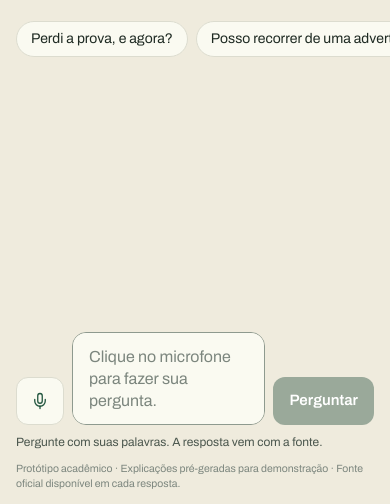
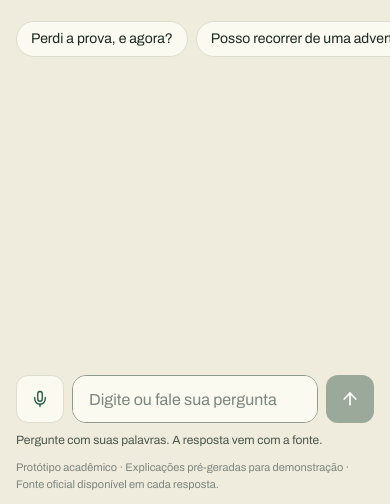
Before and after one commit to diogonuness/norma-clara, a plain HTML site: page index.html in a window 390 px wide. Shown: the part 340-844 px from the top of the page. Drawn offline with Linux system fonts and the light colour scheme.

Commit message:
Composer no celular: botão de seta e placeholders curtos
Em max-width 640px:
- "Perguntar" vira um quadrado 48x48 com seta (lucide ArrowUp), mesmas
  cores de ativo e desabilitado, aria-label="Perguntar".
- Placeholders curtos ("Digite ou fale sua pergunta", "Resposta
  chegando..."), trocados ao cruzar o breakpoint. Em 390 px todos cabem
  numa linha (campo de 48 px); o campo ocupa o espaço restante, 16 px.
- Ajuda em 12 px e rodapé em 11 px, no máximo 2 linhas.
- A ajuda de "review" diz "Toque na seta para enviar", já que o botão
  não mostra mais a palavra Perguntar.

Co-Authored-By: Claude Opus 5.5 <noreply@anthropic.com>

```diff
--- a/app.js
+++ b/app.js
@@ -237,13 +237,23 @@ const $seloDemo = document.getElementById('selo-demo');
 const $reiniciar = document.getElementById('btn-reiniciar');
 const $anuncio = document.getElementById('anuncio');
 
-const PLACEHOLDERS = {
+const PLACEHOLDERS_LONGOS = {
   idle: 'Clique no microfone para fazer sua pergunta.',
   listening: 'Pode falar...',
   review: '',
   answering: 'Sua resposta está chegando...',
   done: 'Faça outra pergunta...'
 };
+/* no celular o campo tem ~210 px: cada placeholder cabe numa linha */
+const PLACEHOLDERS_CURTOS = {
+  idle: 'Digite ou fale sua pergunta',
+  listening: 'Pode falar...',
+  review: '',
+  answering: 'Resposta chegando...',
+  done: 'Faça outra pergunta...'
+};
+const telaEstreita = matchMedia('(max-width: 640px)');
+let PLACEHOLDERS = telaEstreita.matches ? PLACEHOLDERS_CURTOS : PLACEHOLDERS_LONGOS;
 const AJUDA_PADRAO = 'Pergunte com suas palavras. A resposta vem com a fonte.';
 const AJUDAS = {
   idle: AJUDA_PADRAO,
@@ -261,7 +271,11 @@ function definirEstado(novo, ajuda) {
   estado = novo;
   document.body.dataset.estado = novo;
   if (novo !== 'review') $campo.placeholder = PLACEHOLDERS[novo] || '';
-  $ajuda.textContent = ajuda != null ? ajuda : (AJUDAS[novo] || AJUDA_PADRAO);
+  /* no celular o botão é só uma seta: a ajuda não pode falar em "Perguntar" */
+  const ajudaPadrao = novo === 'review' && telaEstreita.matches
+    ? 'Tudo certo? Toque na seta para enviar.'
+    : (AJUDAS[novo] || AJUDA_PADRAO);
+  $ajuda.textContent = ajuda != null ? ajuda : ajudaPadrao;
 
   const podeEnviar = novo === 'review';
   $enviar.disabled = !podeEnviar;
@@ -889,6 +903,11 @@ if (micIndisponivel) {
   $mic.setAttribute('aria-label', 'Falar pergunta (indisponível neste navegador)');
 }
 definirEstado('idle');
+telaEstreita.addEventListener('change', () => {
+  PLACEHOLDERS = telaEstreita.matches ? PLACEHOLDERS_CURTOS : PLACEHOLDERS_LONGOS;
+  if (estado !== 'review') $campo.placeholder = PLACEHOLDERS[estado] || '';
+  autoCrescer();
+});
 addEventListener('resize', autoCrescer);
 if (document.fonts) document.fonts.ready.then(autoCrescer);
 })();
--- a/index.html
+++ b/index.html
@@ -51,7 +51,10 @@
           <svg aria-hidden="true" viewBox="0 0 24 24" width="16" height="16" fill="none" stroke="currentColor" stroke-width="1.75" stroke-linecap="round" stroke-linejoin="round"><path d="M3 6h18"/><path d="M19 6v14a2 2 0 0 1-2 2H7a2 2 0 0 1-2-2V6"/><path d="M8 6V4a2 2 0 0 1 2-2h4a2 2 0 0 1 2 2v2"/><line x1="10" x2="10" y1="11" y2="17"/><line x1="14" x2="14" y1="11" y2="17"/></svg>
         </button>
       </div>
-      <button class="composer__enviar" id="btn-enviar" type="button" disabled aria-disabled="true">Perguntar</button>
+      <button class="composer__enviar" id="btn-enviar" type="button" disabled aria-disabled="true" aria-label="Perguntar">
+        <span class="composer__enviar-texto">Perguntar</span>
+        <svg class="composer__enviar-icone" aria-hidden="true" viewBox="0 0 24 24" width="20" height="20" fill="none" stroke="currentColor" stroke-width="2" stroke-linecap="round" stroke-linejoin="round"><path d="m5 12 7-7 7 7"/><path d="M12 19V5"/></svg>
+      </button>
     </div>
     <p class="faixa__ajuda" id="ajuda">Pergunte com suas palavras. A resposta vem com a fonte.</p>
     <p class="faixa__rodape" id="rodape">Protótipo acadêmico · Transcrição e resposta simuladas para demonstração · Fonte oficial disponível em cada resposta.</p>
--- a/styles.css
+++ b/styles.css
@@ -713,6 +713,7 @@ body[data-estado="listening"] .composer__mic::after {
   font-weight: 600;
   transition: background 150ms var(--ease), transform 150ms var(--ease);
 }
+.composer__enviar-icone { display: none; }
 .composer__enviar--ativo { background: var(--green-900); }
 @media (hover: hover) and (pointer: fine) {
   .composer__enviar--ativo:hover { background: #1A432F; }
@@ -903,7 +904,26 @@ body[data-estado="listening"] .composer__mic::after {
   .faixa__interno { padding-left: 16px; padding-right: 16px; }
   .palco, .topo { padding-left: 16px; padding-right: 16px; }
   .faixa__ajuda { margin-left: 0; }
-  .composer__enviar { padding: 0 16px; }
+  /* "Perguntar" vira um quadrado 48×48 com seta; o rótulo fica no aria-label */
+  .composer__enviar {
+    width: 48px;
+    padding: 0;
+    display: grid;
+    place-items: center;
+  }
+  .composer__enviar-texto { display: none; }
+  .composer__enviar-icone { display: block; }
+  /* ajuda e rodapé: 12 px e 11 px, no máximo 2 linhas */
+  .faixa__ajuda,
+  .faixa__rodape {
+    display: -webkit-box;
+    -webkit-box-orient: vertical;
+    -webkit-line-clamp: 2;
+    line-clamp: 2;
+    overflow: hidden;
+  }
+  .faixa__ajuda { font-size: 12px; }
+  .faixa__rodape { font-size: 11px; }
   .card { box-shadow: none; padding: 16px; }
   .balao { max-width: 90%; }
   .modal__janela {
```
